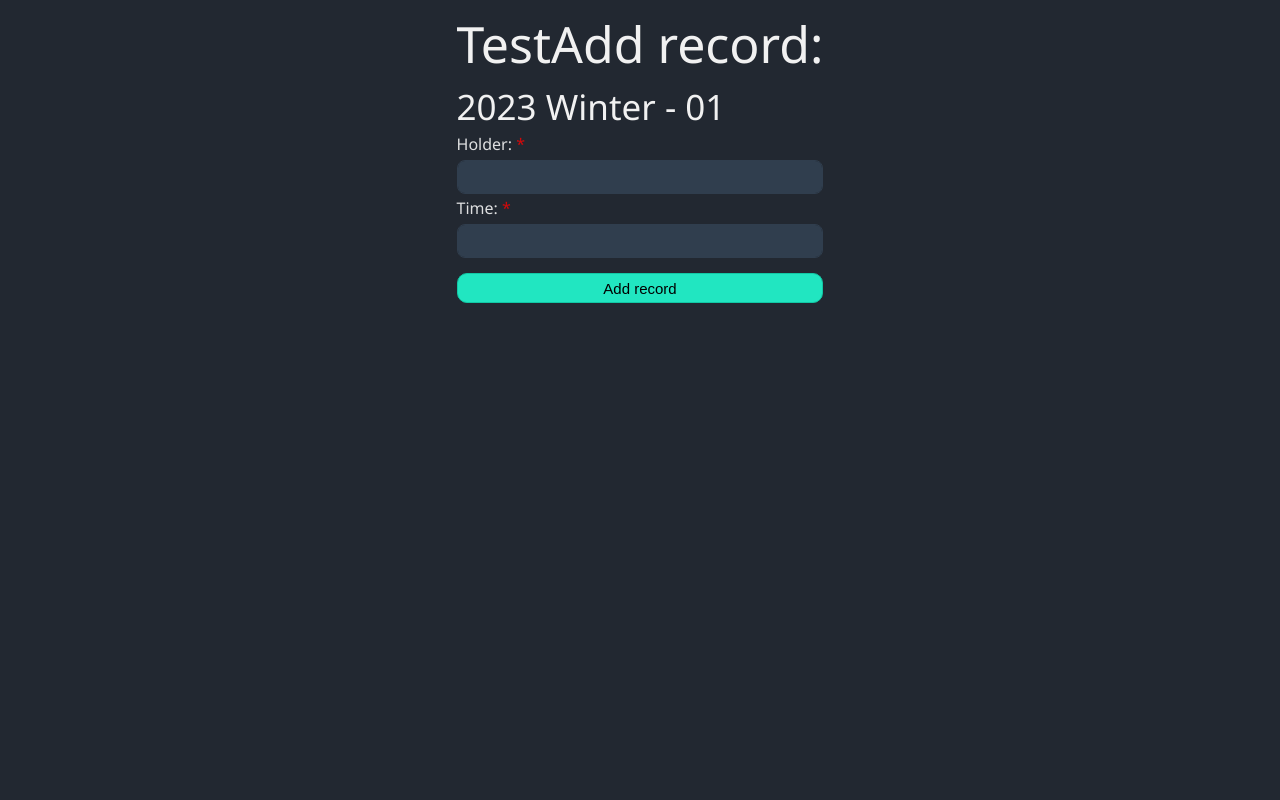
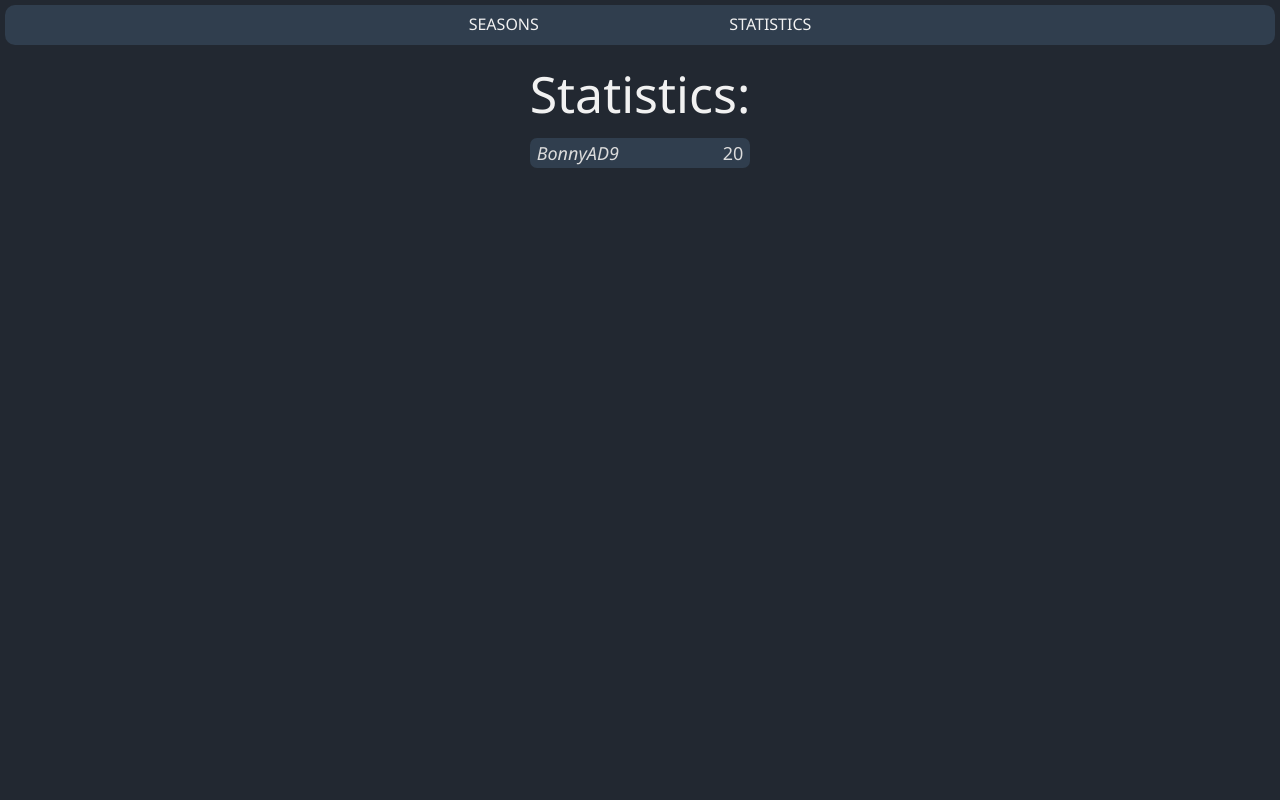
Before and after one commit to Martan03/TrackmaniaRecords, a PHP site: page /test.html in a window 1280 px wide. Run offline with PHP 8.4, Linux system fonts and the light colour scheme.

Commit message:
Add statistics

```diff
--- a/lang/cs.php
+++ b/lang/cs.php
@@ -13,6 +13,8 @@ function getLang()
         'no-records' => 'Žádný rekordy',
         'add-record' => 'Přidat rekord',
         'holder' => 'Držitel',
-        'time' => 'Čas'
+        'time' => 'Čas',
+        'statistics' => 'Statistiky',
+        'no-statistics' => 'Žádné statistiky'
     );
 }
--- a/lang/de.php
+++ b/lang/de.php
@@ -13,6 +13,8 @@ function getLang()
         'no-records' => 'Keine Aufzeichnungen',
         'add-record' => 'Eintrag Aufzeichnungen',
         'holder' => 'Rekordhalter',
-        'time' => 'Zeit'
+        'time' => 'Zeit',
+        'statistics' => 'Statistiken',
+        'no-statistics' => 'Keine Statistik'
     );
 }
--- a/lang/en.php
+++ b/lang/en.php
@@ -13,6 +13,8 @@ function getLang()
         'no-records' => 'No records',
         'add-record' => 'Add record',
         'holder' => 'Holder',
-        'time' => 'Time'
+        'time' => 'Time',
+        'statistics' => 'Statistics',
+        'no-statistics' => 'No statistics'
     );
 }
--- a/model/SeasonManager.php
+++ b/model/SeasonManager.php
@@ -46,6 +46,7 @@ class SeasonManager
         return Db::queryAll('
             SELECT *
             FROM `seasons`
+            ORDER BY `season_year` DESC
         ');
     }
 
--- a/presenter/RouterPresenter.php
+++ b/presenter/RouterPresenter.php
@@ -32,6 +32,7 @@ class RouterPresenter extends Presenter
         $this->data['title'] = $this->presenter->header['title'];
         $this->data['description'] = $this->presenter->header['description'];
         $this->data['keywords'] = $this->presenter->header['keywords'];
+        $this->data['lang'] = getLang();
 
         $this->view = 'layout';
     }
--- a/test.css
+++ b/test.css
@@ -10,9 +10,37 @@ body {
     color: rgb(241, 241, 241);
 }
 
+nav {
+    background-color: #303e4e;
+    height: 40px;
+    margin: 5px;
+    border-radius: 10px;
+    display: flex;
+    align-items: center;
+    justify-content: center;
+}
+
+nav ul {
+    display: flex;
+    justify-content: center;
+    gap: 25%;
+    width: 60%;
+}
+
+nav ul li {
+    list-style: none;
+    padding-bottom: 2px;
+}
+
+nav ul li a {
+    text-decoration: none;
+    color: rgb(241, 241, 241);
+    text-transform: uppercase;
+
+}
+
 article {
     padding: 10px;
-    min-height: 100vh;
     width: 100%;
 }
 
--- a/test.html
+++ b/test.html
@@ -9,25 +9,27 @@
     </head>
 
     <body>
+        <nav>
+            <ul>
+                <li>
+                    <a href="/seasons">Seasons</a>
+                </li>
+                <li>
+                    <a href="/statistics">Statistics</a>
+                </li>
+            </ul>
+        </nav>
+
         <article>
             <div class="manage">
-                <h1><a href="">Test</a>Add record:</h1>
-                <h2>2023 Winter - 01</h2>
+                <h1>Statistics:</h1>
 
-                <form method="post">
-                    <input type="hidden" name="season_id">
-                    <label class="form-label" for="season_year">
-                        Holder: <span>*</span>
-                    </label>
-                    <input class="form-control <?= isset($error['year']) ? 'invalid' : '' ?>"
-                           type="number" name="season_year" id="season_year">
-                    <label class="form-label" for="season_name">
-                        Time:  <span>*</span>
-                    </label>
-                    <input class="form-control <?= isset($error['name']) ? 'invalid' : '' ?>"
-                           type="text" name="season_name" id="season_name">
-                    <input class="btn btn-primary mt-15" type="submit" value="Add record">
-                </form>
+                <div class="records-list">
+                    <a href="">
+                        <i>BonnyAD9</i>
+                        <p>20</p>
+                    </a>
+                </div>
             </div>
         </article>
     </body>
```
Also changed, not shown: model/RecordManager.php (+12 -0 lines), model/StatisticsManager.php (added, +55 -0 lines), presenter/StatisticsPresenter.php (added, +20 -0 lines), template/layout.phtml (+12 -1 lines), template/statistics.phtml (added, +15 -0 lines), template/style-v3.css (renamed from template/style-v1.css, +29 -1 lines).
